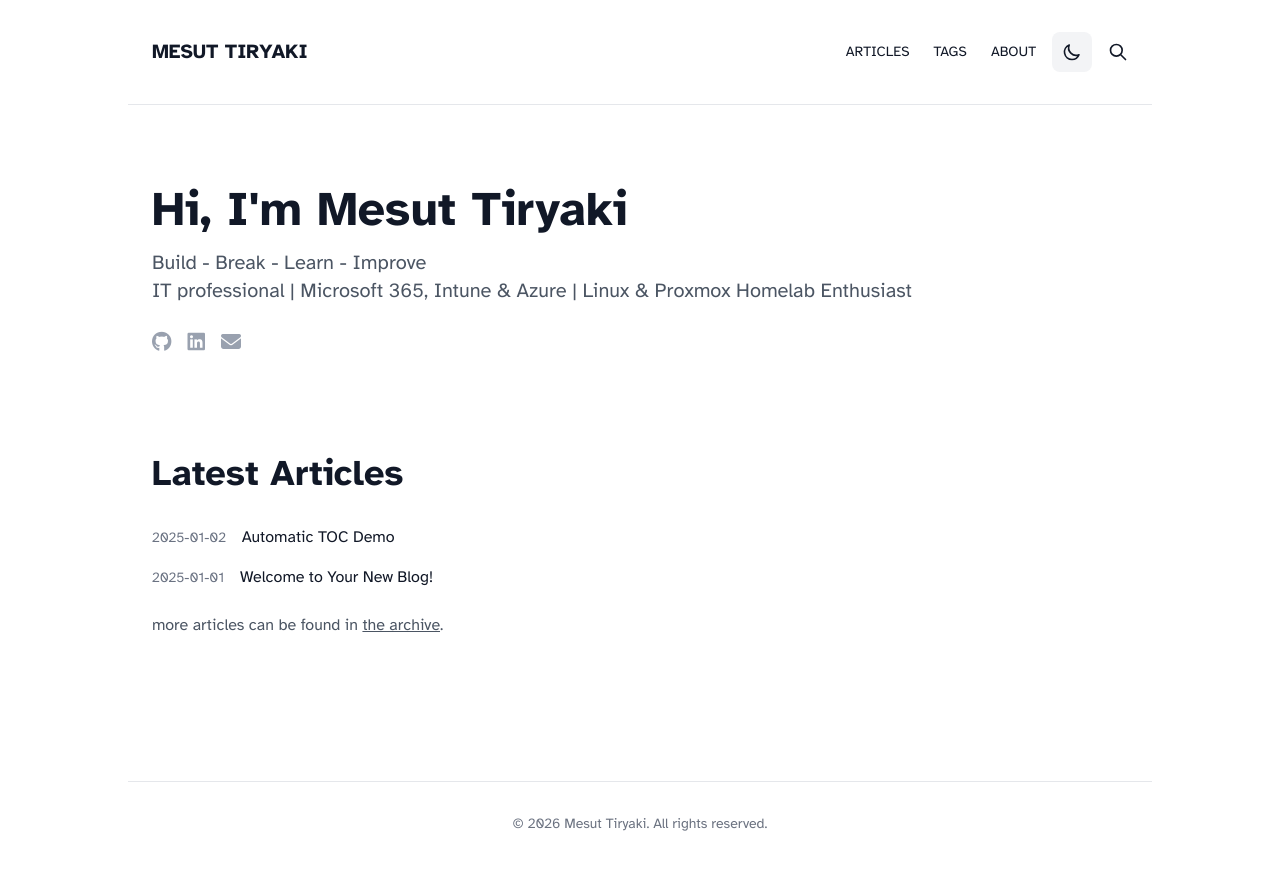
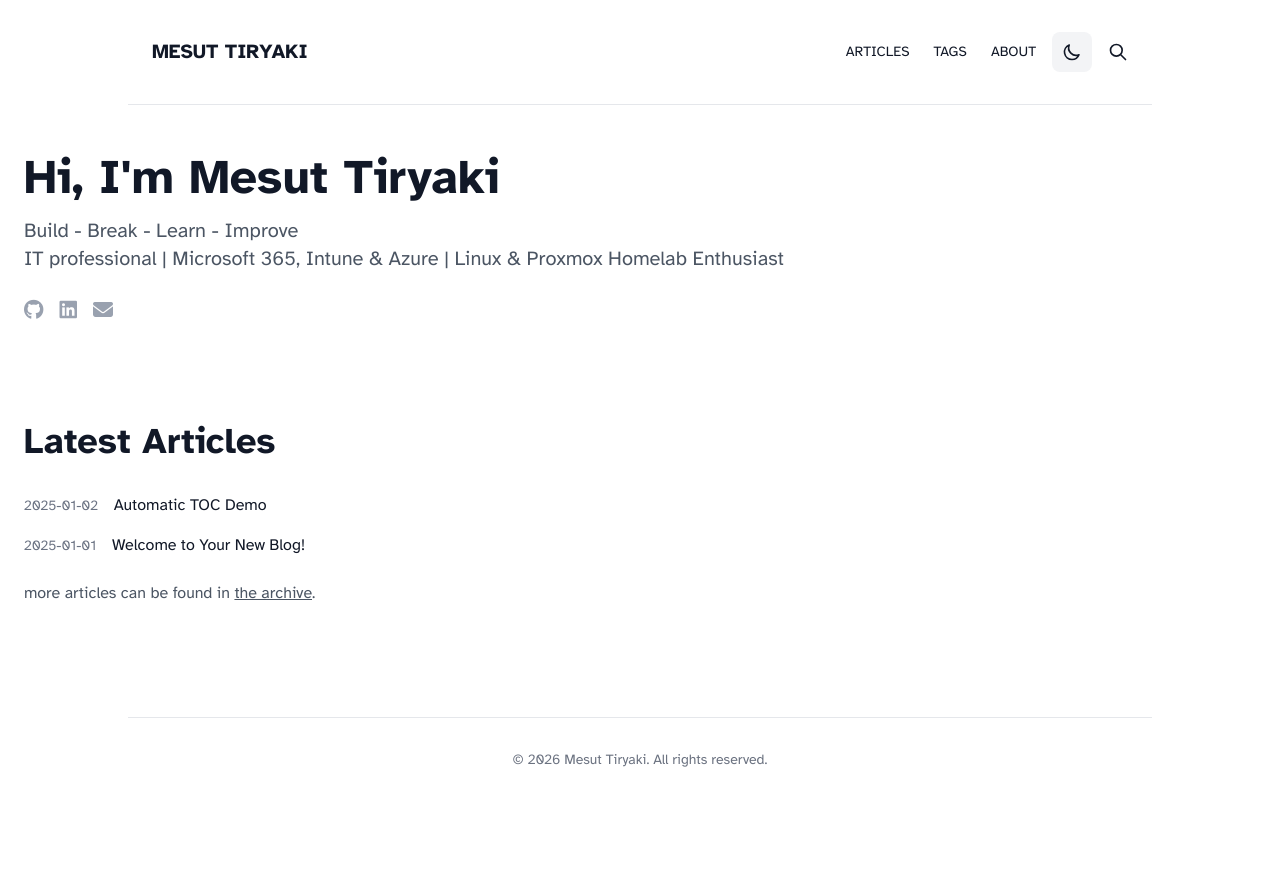
Before and after one commit to mesuttiryaki/mesuttiryaki.github.io, a Jekyll site: the page built from index.html, in a window 1280 px wide. Shown: the top 870 px of the page. Built offline with Jekyll 4.4.1, drawn with Linux system fonts in a browser that asks for light colours; nearby versions of some CDN libraries.

Commit message:
test width

```diff
--- a/_layouts/default.html
+++ b/_layouts/default.html
@@ -45,7 +45,8 @@
 <body class="min-h-screen bg-dark-bg text-dark-text">
     {% include header.html %}
 
-    <main class="max-w-5xl mx-auto px-6 py-8">
+    <main class="w-full max-w-screen-xl mx-auto px-6">
+    <!--<main class="max-w-5xl mx-auto px-6 py-8">-->
             {{ content }}
     </main>
 
```
